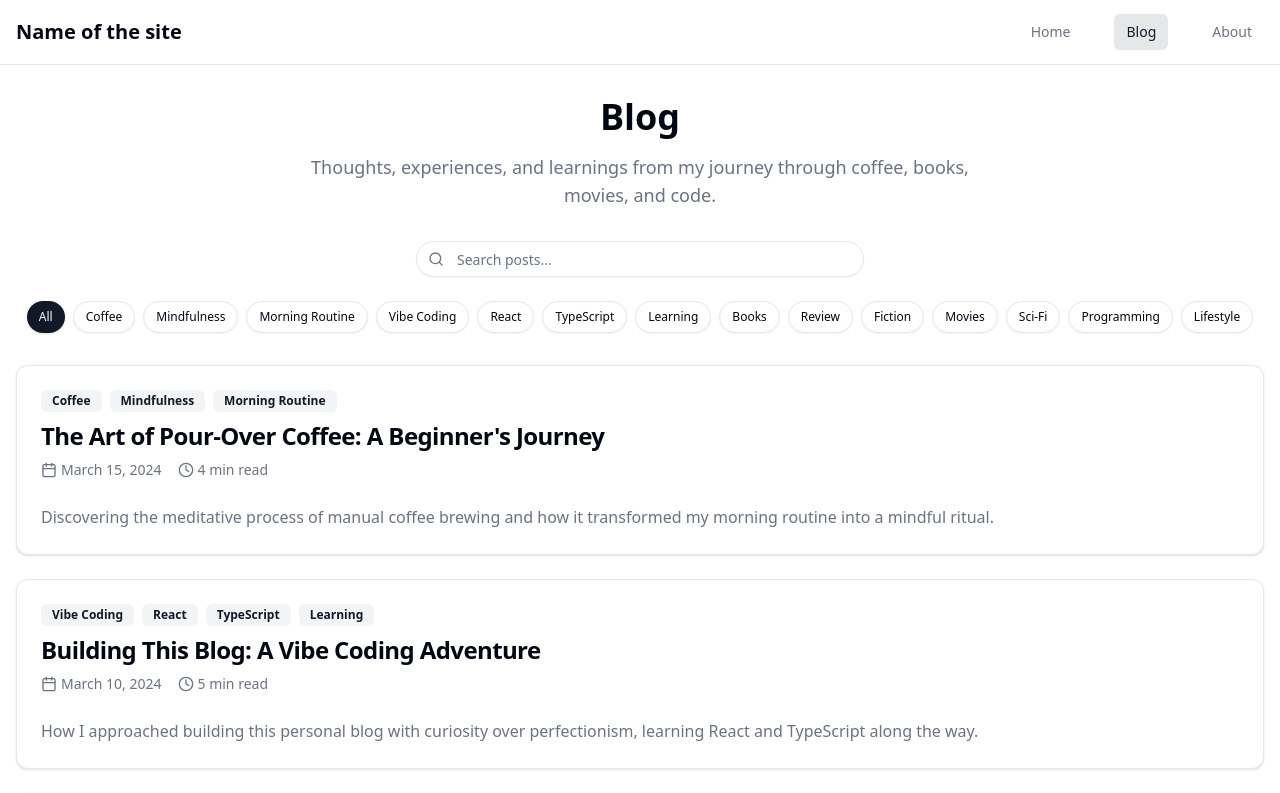
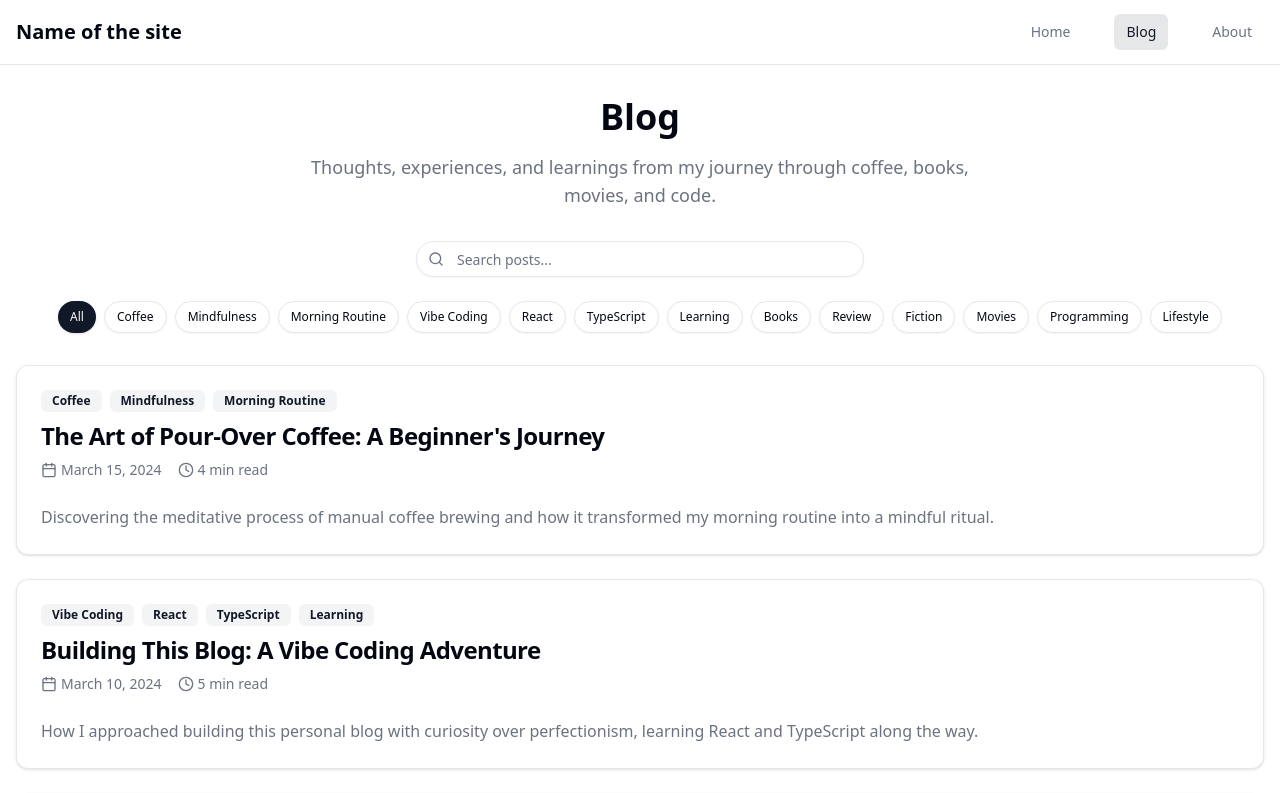
Before and after one commit to abby-chung/pineapplepizza, a React (Vite) app: page /pineapplepizza/blog in a window 1280 px wide. Shown: the top 793 px of the page. Built offline with nearby package versions, Linux system fonts and the light colour scheme.

Commit message:
Remove tag

```diff
--- a/src/data/posts.ts
+++ b/src/data/posts.ts
@@ -170,7 +170,7 @@ export const blogPosts: BlogPost[] = [
     `,
     date: "February 28, 2024",
     readTime: "7 min read",
-    tags: ["Movies", "Review", "Sci-Fi"],
+    tags: ["Movies", "Review"],
     author: "Author Name"
   },
   {
--- a/src/pages/About.tsx
+++ b/src/pages/About.tsx
@@ -11,7 +11,7 @@ const About: React.FC = () => {
 
   const interests = [
     { name: 'Coffee Brewing', icon: Coffee, description: 'Exploring different brewing methods and coffee origins' },
-    { name: 'Reading', icon: Book, description: 'Fiction, non-fiction, and technical books' },
+    { name: 'Reading', icon: Book, description: 'Fiction, non-fiction, and manga' },
     { name: 'Film Analysis', icon: Film, description: 'Appreciating cinematography and storytelling' },
     { name: 'Vibe Coding', icon: Code, description: 'Learning to code through experimentation and joy' },
   ]
```
Also changed, not shown: 2 other files (tests, documents, lock files or other folders).
